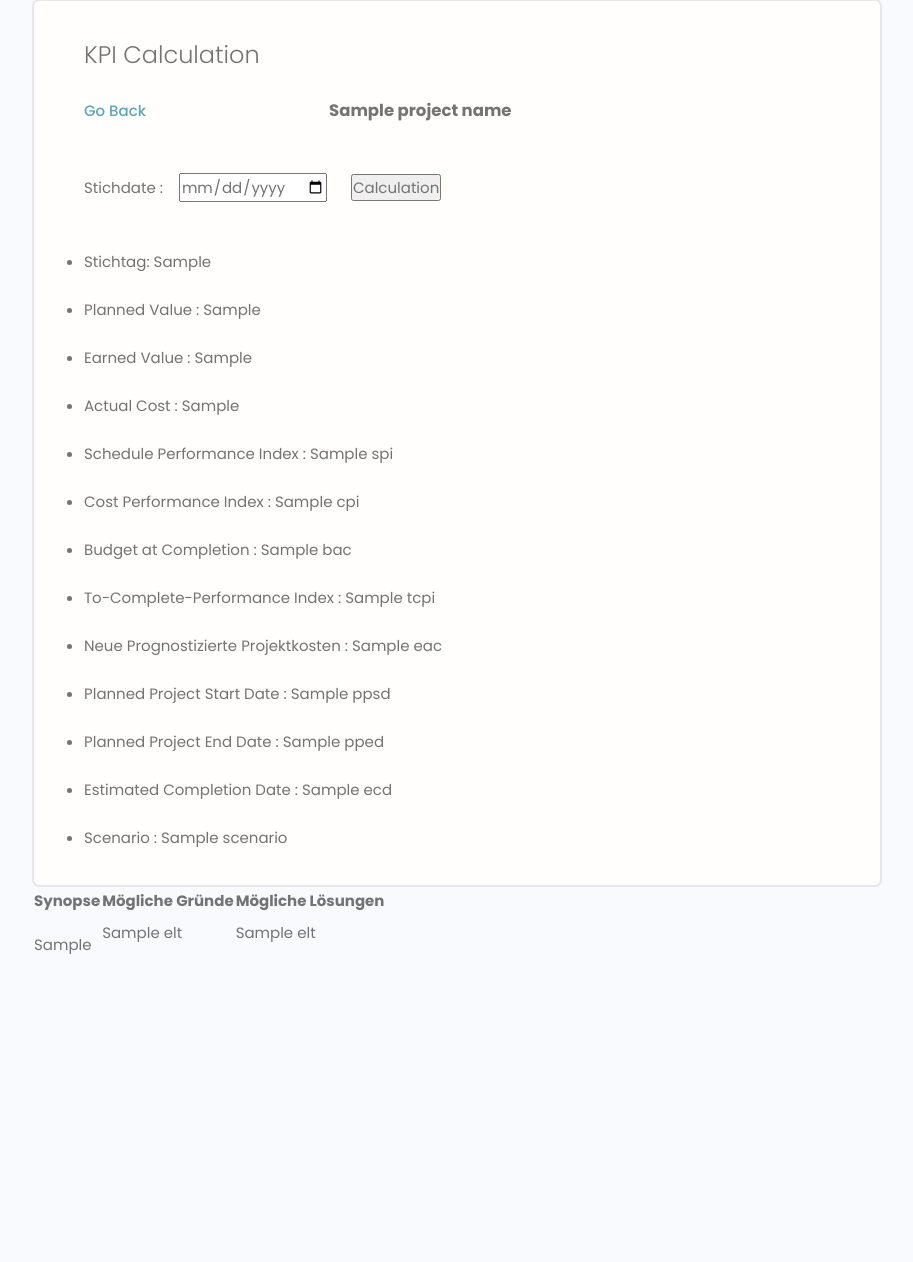
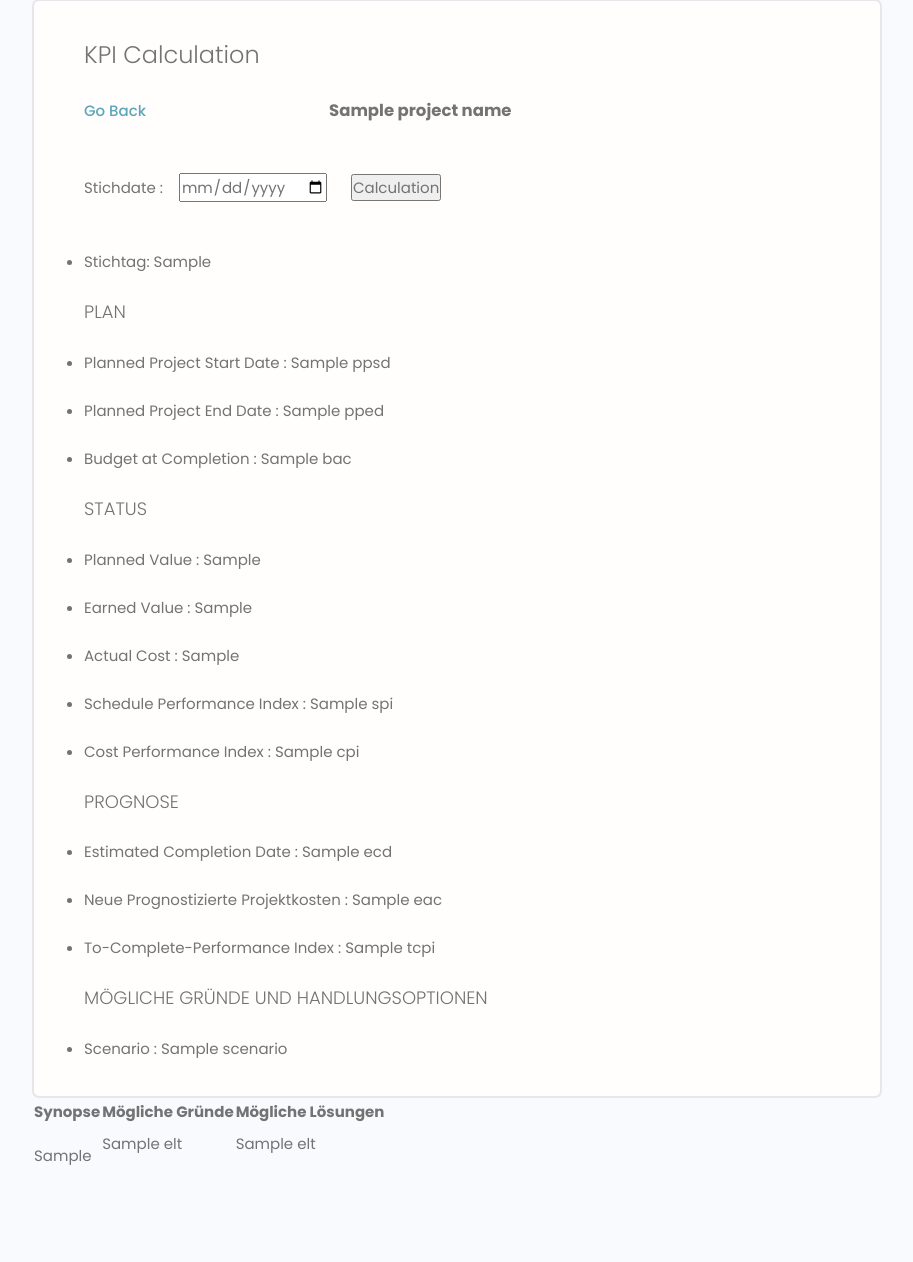
Before and after one commit to hottehue/ProKPI, a Django app: template kpiprj/templates/kpilist.html in a window 1280 px wide. Shown: the part 157-1419 px from the top of the page, without its empty margins (183-1096 px from the left). Before the commit the page ends 1111 px from the top, so only its background shows below. Run offline with Django 5.2, Linux system fonts and the light colour scheme; tables that the repository leaves empty hold one stand-in row (values such as "Sample post"); the template is opened without the code that fills it: values that come from a table or form of the project are taken from there, most other values are stand-ins (such as "Sample title", 1, 10 or a date in 2020); some libraries are stand-ins or nearby versions.

Commit message:
kpiproject commit

```diff
--- a/kpiprj/templates/kpilist.html
+++ b/kpiprj/templates/kpilist.html
@@ -28,19 +28,31 @@
                 <ul>
                   <br><br>
                   <li>Stichtag: {{ st }} </li><br>
+                </ul>
+                <h6>PLAN</h6><br>
+                <ul>
+                  <li>Planned Project Start Date : {{ ppsd }} </li><br>
+                  <li>Planned Project End Date : {{ pped }} </li><br>
+                  <li>Budget at Completion : {{ bac }} </li><br>
+                </ul>
+                <h6>STATUS</h6><br>
+                <ul>
                   <li>Planned Value : {{ pv }} </li><br>
                   <li>Earned Value : {{ ev }} </li><br>
                   <li>Actual Cost : {{ ac }} </li><br>
                   <li>Schedule Performance Index : {{ spi }} </li><br>
                   <li>Cost Performance Index : {{ cpi }} </li><br>
-                  <li>Budget at Completion : {{ bac }} </li><br>
+                </ul>
+                <h6>PROGNOSE</h6><br>
+                <ul>
+                  <li>Estimated Completion Date : {{ ecd }} </li><br>
+                  <li>Neue Prognostizierte Projektkosten : {{ eac }} </li><br>
                   <li>To-Complete-Performance Index : {{ tcpi }} </li><br>
-                  <li>Neue Prognostizierte Projektkosten : {{ eac }} </li><br>
-                  <li>Planned Project Start Date : {{ ppsd }} </li><br>
-                  <li>Planned Project End Date : {{ pped }} </li><br>
-                  <li>Estimated Completion Date : {{ ecd }} </li><br>
                   {% if scenario != None %}
-                    <li>Scenario : {{ scenario }} </li>
+                    </ul>
+                    <h6>MÖGLICHE GRÜNDE UND HANDLUNGSOPTIONEN</h6><br>
+                    <ul>
+                        <li>Scenario : {{ scenario }} </li>
                   {% endif %}
                 </ul>
             </div>
```
